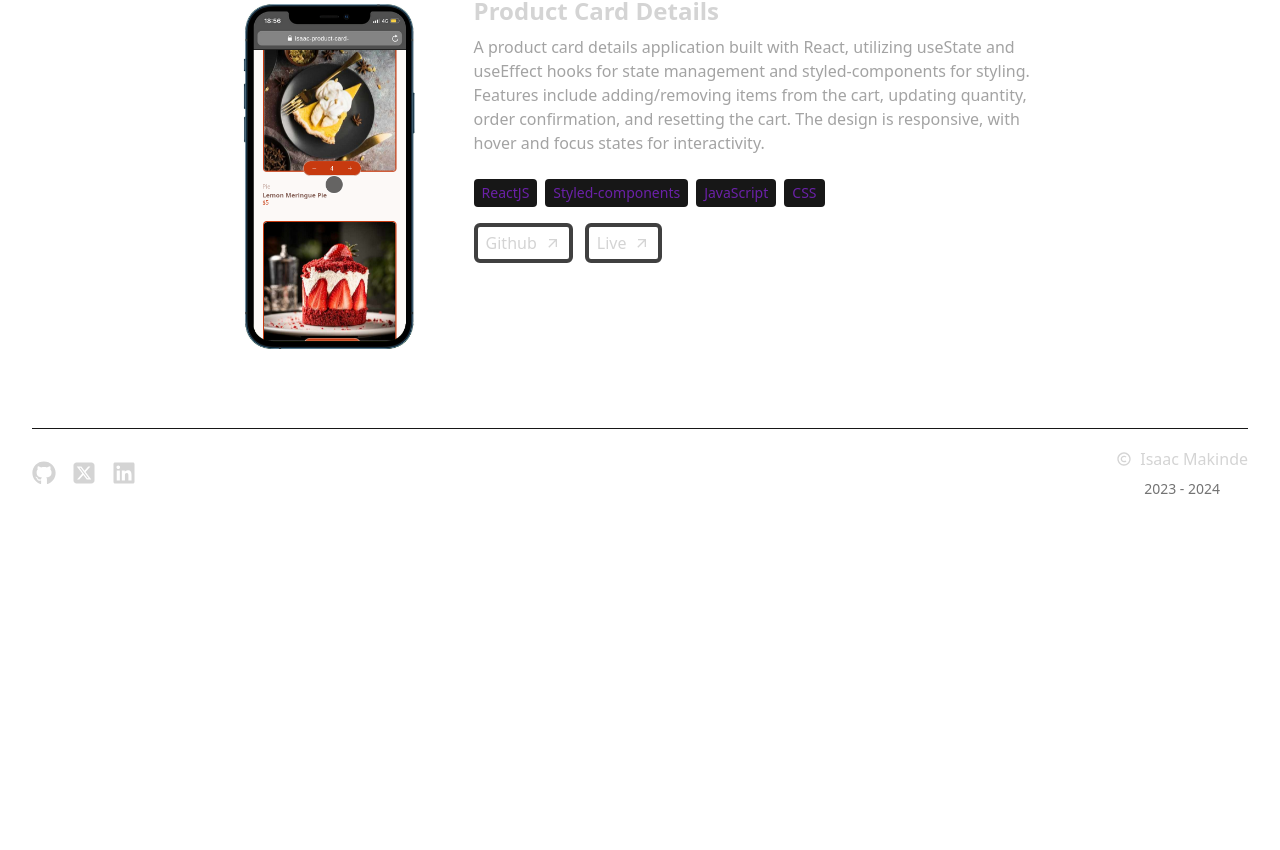
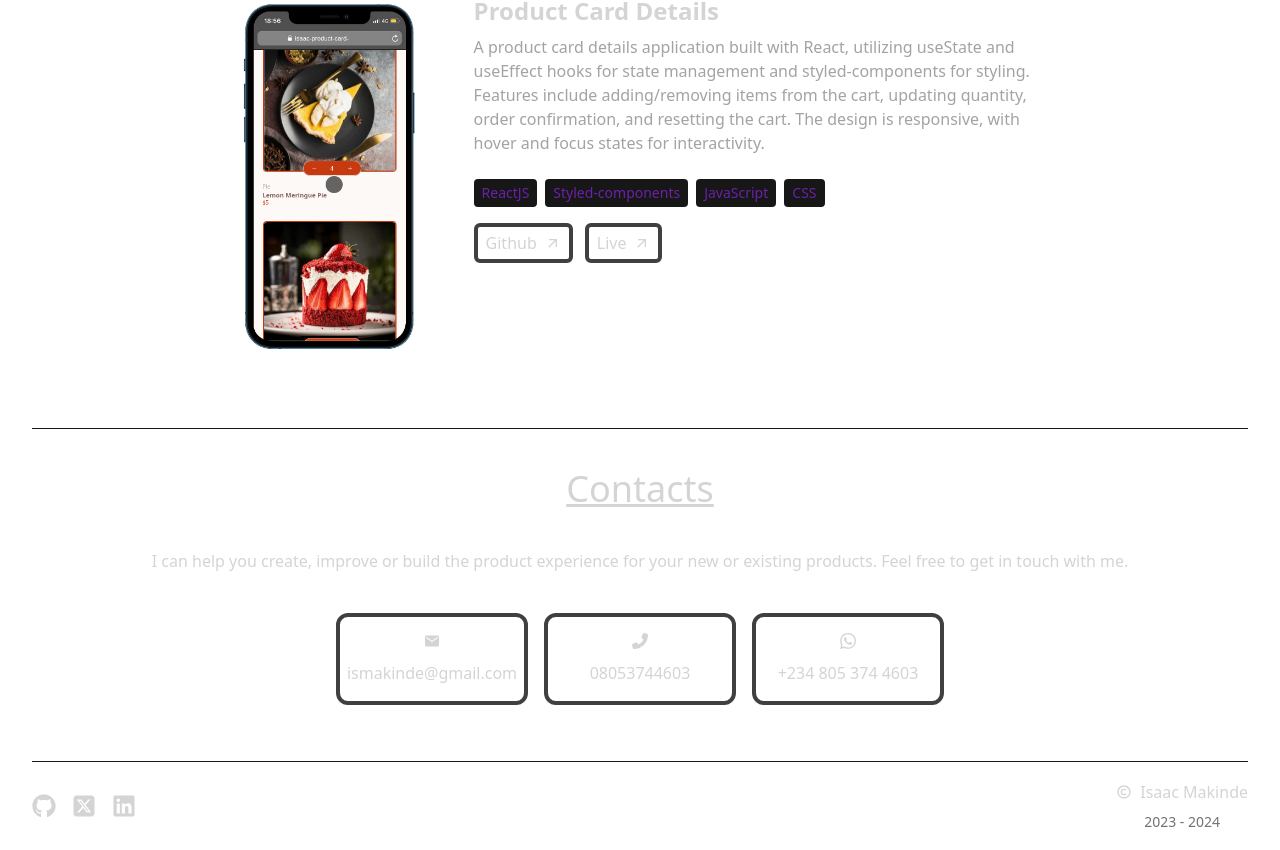
Before and after one commit to Oluwa-Laughter/isaacmakinde, a React (Vite) app: page / in a window 1280 px wide. Shown: the part 4032-4882 px from the top of the page. Before the commit the page ends 4549 px from the top, so only its background shows below. Built offline with nearby package versions, Linux system fonts and the light colour scheme; a web font is replaced by a local one.

Commit message:
update contacts details

```diff
--- a/src/App.jsx
+++ b/src/App.jsx
@@ -5,6 +5,7 @@ import Skills from "./components/Skills";
 import Experience from "./components/Experience";
 import Projects from "./components/Projects";
 import Footer from "./components/Footer";
+import Contact from "./components/Contact";
 
 const App = () => {
   return (
@@ -19,6 +20,7 @@ const App = () => {
         <Skills />
         <Experience />
         <Projects />
+        <Contact />
         <Footer />
       </div>
     </div>
--- /dev/null
+++ b/src/components/Contact.jsx
@@ -0,0 +1,51 @@
+import { ImWhatsapp } from "react-icons/im";
+import { FaPhoneFlip } from "react-icons/fa6";
+import { IoMdMail } from "react-icons/io";
+
+const contactInfo = [
+  {
+    icon: <IoMdMail />,
+    link: "mailto:ismakinde@gmail.com",
+    text: "ismakinde@gmail.com",
+  },
+  {
+    icon: <FaPhoneFlip />,
+    link: "tel:+2348053744603",
+    text: "08053744603",
+  },
+  {
+    icon: <ImWhatsapp />,
+    link: "https://wa.me/2348053744603",
+    text: "+234 805 374 4603",
+  },
+];
+
+const Contact = () => {
+  return (
+    <section className="border-b border-neutral-900 pb-4">
+      <h2 className="my-10 text-center text-4xl underline">Contacts</h2>
+      <h3 className="text-center text-md">
+        I can help you create, improve or build the product experience for your
+        new or existing products. Feel free to get in touch with me.
+      </h3>
+      <div className="w-full items-center justify-center">
+        <div className="flex flex-wrap flex-col lg:flex-row items-center justify-center gap-4 p-10 ">
+          {contactInfo.map((contact, index) => (
+            <a
+              className="flex flex-col items-center gap-3 w-48 border-4 border-neutral-700 rounded-xl p-4"
+              key={index}
+              href={contact.link}
+              target="_blank"
+              rel="noreferrer"
+            >
+              {contact.icon}
+              <span className="text-md text-neutral-300">{contact.text}</span>
+            </a>
+          ))}
+        </div>
+      </div>
+    </section>
+  );
+};
+
+export default Contact;
--- a/src/components/Experience.jsx
+++ b/src/components/Experience.jsx
@@ -20,7 +20,7 @@ const Experience = () => {
                 <span className="text-purple-300">{experience.company}</span>
               </h5>
               <p className="mb-4 text-neutral-400">{experience.description}</p>
-              <div className="flex flex-wrap ">
+              <div className="flex flex-wrap">
                 {experience.technologies.map((skill, index) => (
                   <span
                     key={index}
```
